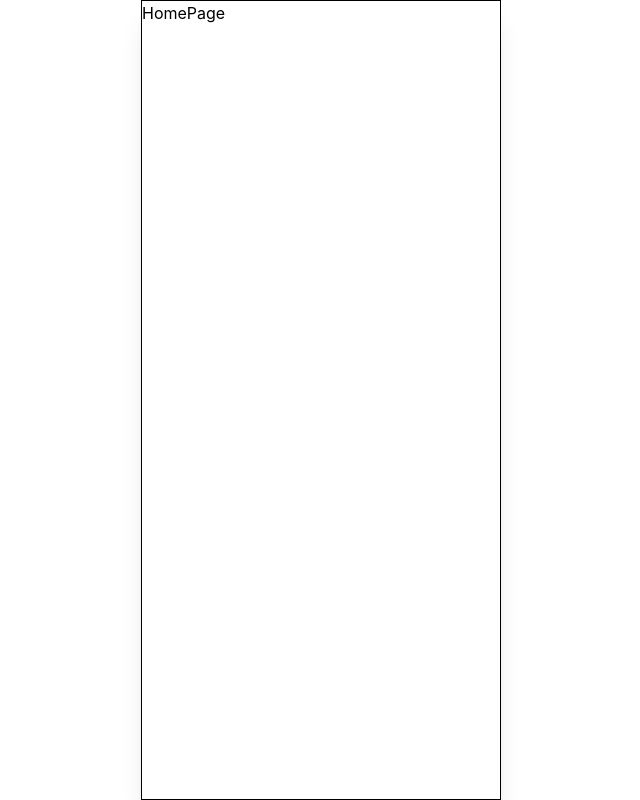
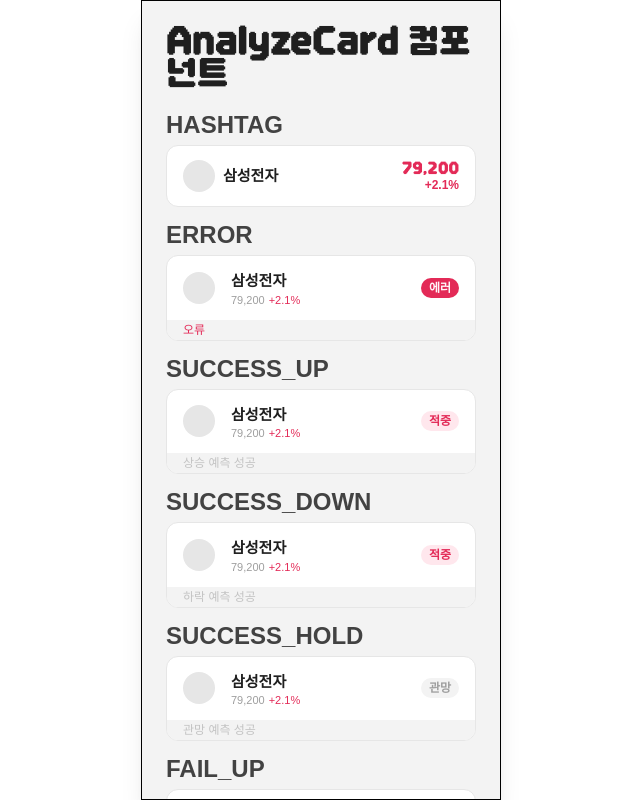
Before and after one commit to Team-BRIFO/BRIFO-front, a React (Vite) app: page / in a window 1280 px wide. Shown: the whole page, without its empty margins (319-959 px from the left). Built offline with nearby package versions, Linux system fonts and the light colour scheme.

Commit message:
feat: 홈페이지 AnalyzeCard 모음 및 카드뉴스 API 연동 목업 구현

```diff
--- /dev/null
+++ b/src/api/news.ts
@@ -0,0 +1,51 @@
+import type { NewsDetailResponse } from '@/types/api/news'
+
+/**
+ * 카드뉴스 상세 조회 API
+ * @param cardId 조회할 카드뉴스 공개 ID (UUID)
+ */
+export const getNewsCardDetail = async (cardId: string): Promise<NewsDetailResponse> => {
+  // TODO: 공통 apiClient(src/api/axios.ts) 연동
+  return {
+    success: true,
+    code: 'COMMON_200',
+    message: '요청에 성공했습니다.',
+    result: {
+      stock: {
+        stockId: '0d6d4f4a-7d5d-4e4d-bf71-4b59d18c1a01',
+        name: '삼성전자',
+        sector: '반도체',
+        price: 79200,
+        changeRate: 2.1,
+        tradeDate: '2026-07-03',
+      },
+      newsCards: [
+        {
+          cardId: cardId || '7bcd9b8a-2ed7-43a5-b4b4-1829aa4b5fd1',
+          source: 'NAVER',
+          headline: '삼성전자, 반도체 실적 개선 기대',
+          importanceBadge: 'HOT',
+          publishedDate: '2026-07-04',
+          points: [
+            '2분기 메모리 수요 회복 기대가 커졌습니다.',
+            'AI 서버향 고부가 제품 비중이 확대되고 있습니다.',
+            '단기 주가에는 실적 가이던스가 주요 변수입니다.',
+          ],
+          keywords: ['HBM3E', '공급계약', '외국인 순매수'],
+          terms: [
+            {
+              termId: '9c7e2c35-92a2-4d90-93bc-1c3ddadf0461',
+              surface: '목표주가',
+              displayOrder: 0,
+            },
+            {
+              termId: '6c558a17-b726-4cc1-b13e-f1ff46131a6a',
+              surface: '순매수',
+              displayOrder: 1,
+            },
+          ],
+        },
+      ],
+    },
+  }
+}
--- a/src/pages/HomePage/HomePage.tsx
+++ b/src/pages/HomePage/HomePage.tsx
@@ -1,4 +1,39 @@
+import { AnalyzeCard } from '@/components/feature/stock/AnalyzeCard'
+import type { AnalyzeResultType } from '@/components/feature/stock/AnalyzeCard'
+
+const MOCK_STOCK = {
+  stockId: '1',
+  name: '삼성전자',
+  price: 79200,
+  changeRate: 2.1,
+  tradeDate: '2026-07-03',
+  hashtags: ['HBM3E', '공급계약', '외국인 순매수'],
+}
+
+const RESULT_TYPES: AnalyzeResultType[] = [
+  'HASHTAG',
+  'ERROR',
+  'SUCCESS_UP',
+  'SUCCESS_DOWN',
+  'SUCCESS_HOLD',
+  'FAIL_UP',
+  'FAIL_DOWN',
+  'FAIL_HOLD',
+]
+
 /** 홈 탭: 메인 랜딩 (출석체크/알림 컴포넌트 포함 예정) */
 export function HomePage() {
-  return <div>HomePage</div>
+  return (
+    <div className="bg-Gray-1 flex min-h-[100dvh] w-full flex-col items-center gap-6 p-6 pb-20">
+      <h1 className="dnf-Title2 text-Gray-10">AnalyzeCard 컴포넌트</h1>
+      <div className="flex w-full flex-col gap-4">
+        {RESULT_TYPES.map((type) => (
+          <div key={type} className="flex flex-col gap-2">
+            <h2 className="pretendard-Subtitle1 text-Gray-8">{type}</h2>
+            <AnalyzeCard type="normal" resultType={type} stock={MOCK_STOCK} />
+          </div>
+        ))}
+      </div>
+    </div>
+  )
 }
--- /dev/null
+++ b/src/types/api/news.ts
@@ -0,0 +1,34 @@
+import type { ApiResponse } from './common'
+
+export interface NewsCardTermDTO {
+  termId: string
+  surface: string
+  displayOrder: number
+}
+
+export interface NewsCardDTO {
+  cardId: string
+  source: string
+  headline: string
+  importanceBadge: string
+  publishedDate: string
+  points: string[]
+  keywords: string[]
+  terms: NewsCardTermDTO[]
+}
+
+export interface NewsCardStockDTO {
+  stockId: string
+  name: string
+  sector: string
+  price: number
+  changeRate: number
+  tradeDate: string
+}
+
+export interface NewsDetailResult {
+  stock: NewsCardStockDTO
+  newsCards: NewsCardDTO[]
+}
+
+export type NewsDetailResponse = ApiResponse<NewsDetailResult>
```
